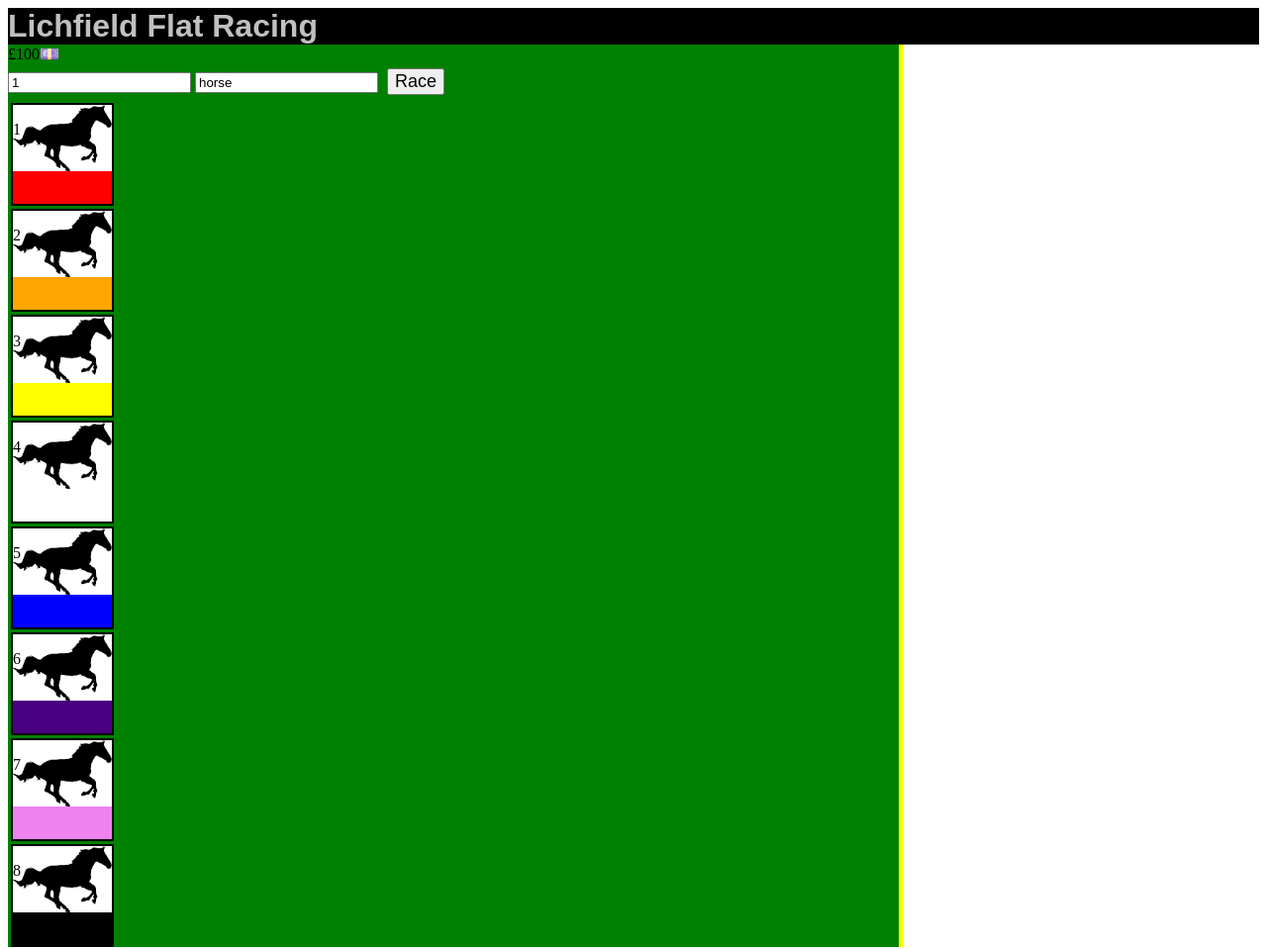
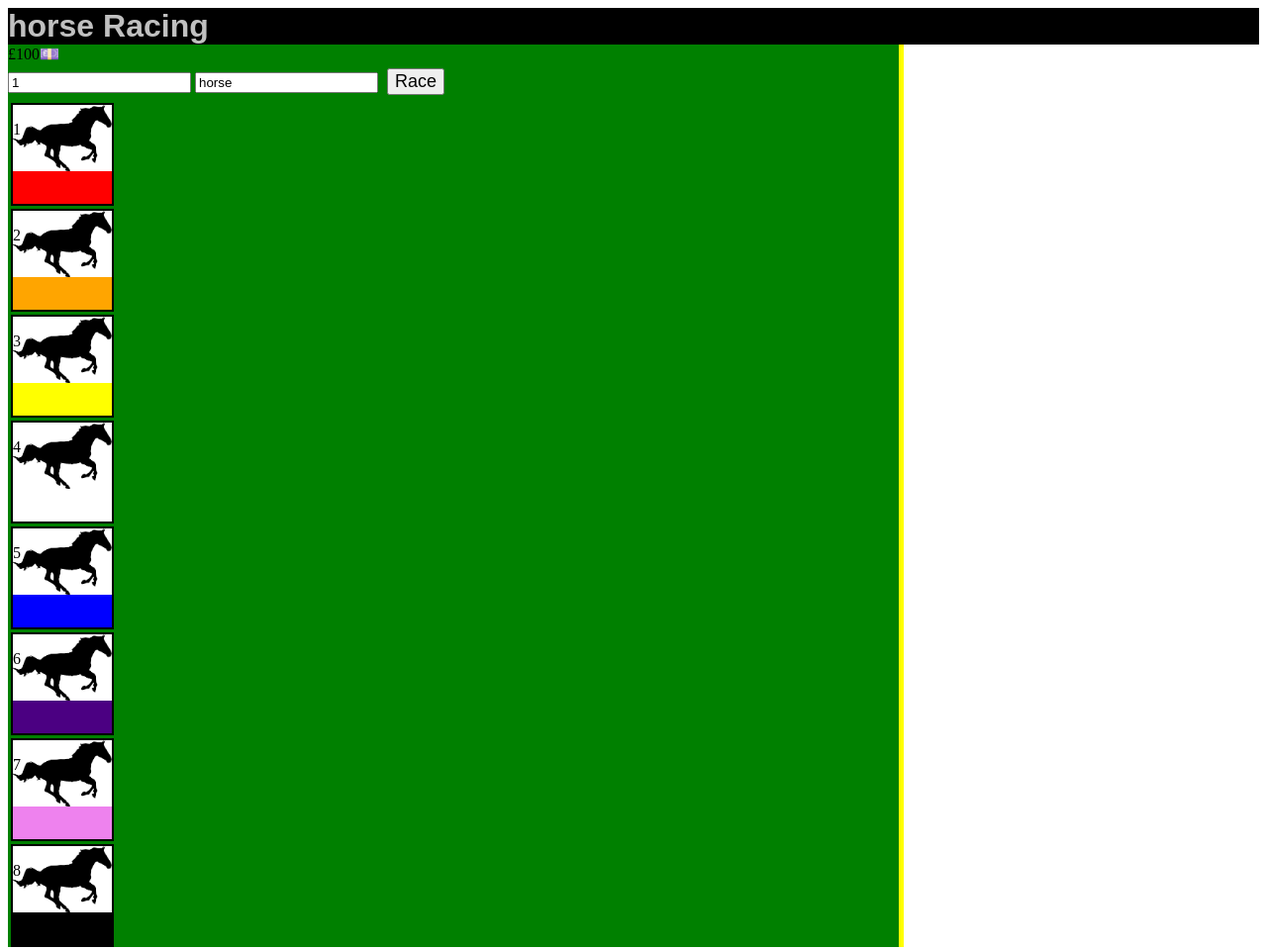
Before and after one commit to robblackwill/horse-racing, a plain HTML site: page index.html in a window 1280 px wide. Shown: the whole page at 99% size. Drawn offline with Linux system fonts and the light colour scheme.

Commit message:
Update index.html

```diff
--- a/index.html
+++ b/index.html
@@ -8,7 +8,7 @@
     <title>Document</title>
 </head>
 <body>
-    <h1>Lichfield Flat Racing</h1>
+    <h1>horse Racing</h1>
     <div id='track' style='border-right:solid yellow 5px;width:900px;height:100%;background-color:green'>
         <div id='bank'></div>
         <input id="stake" type="number" value="1" />
```
